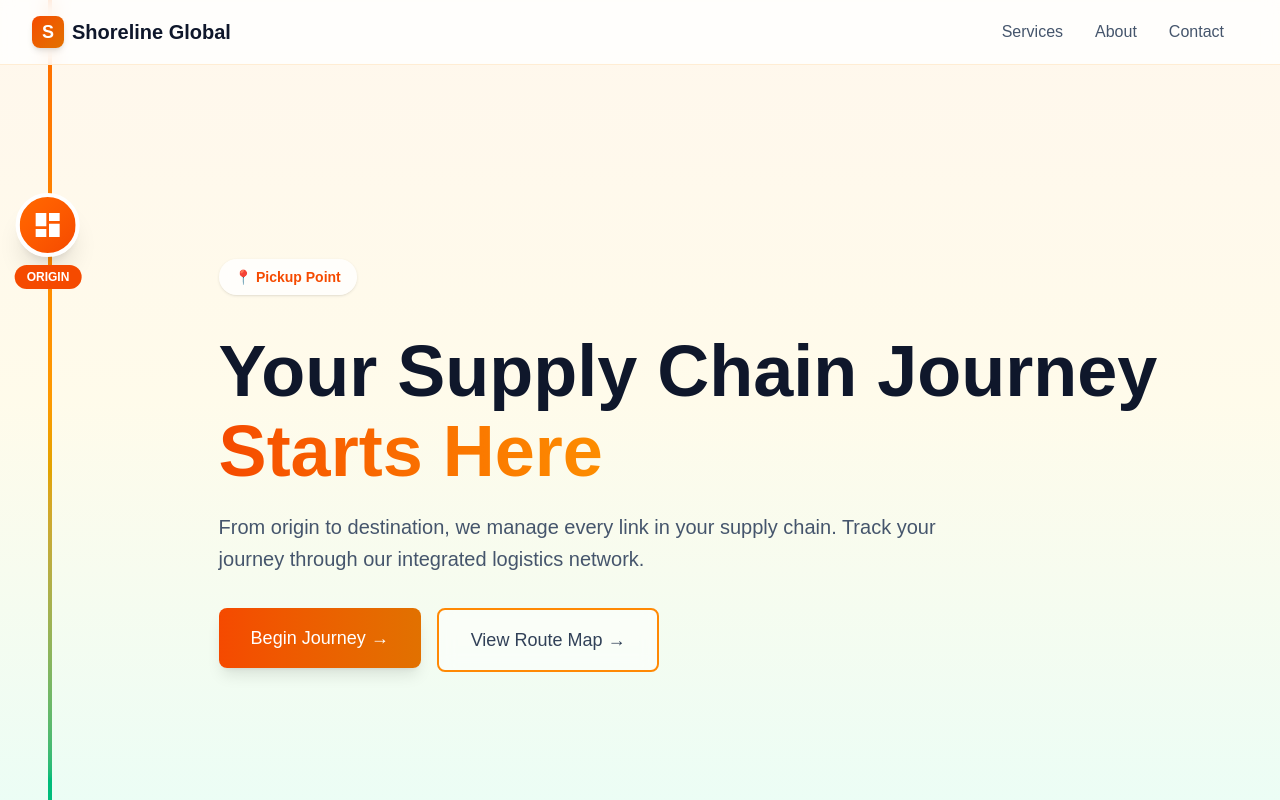
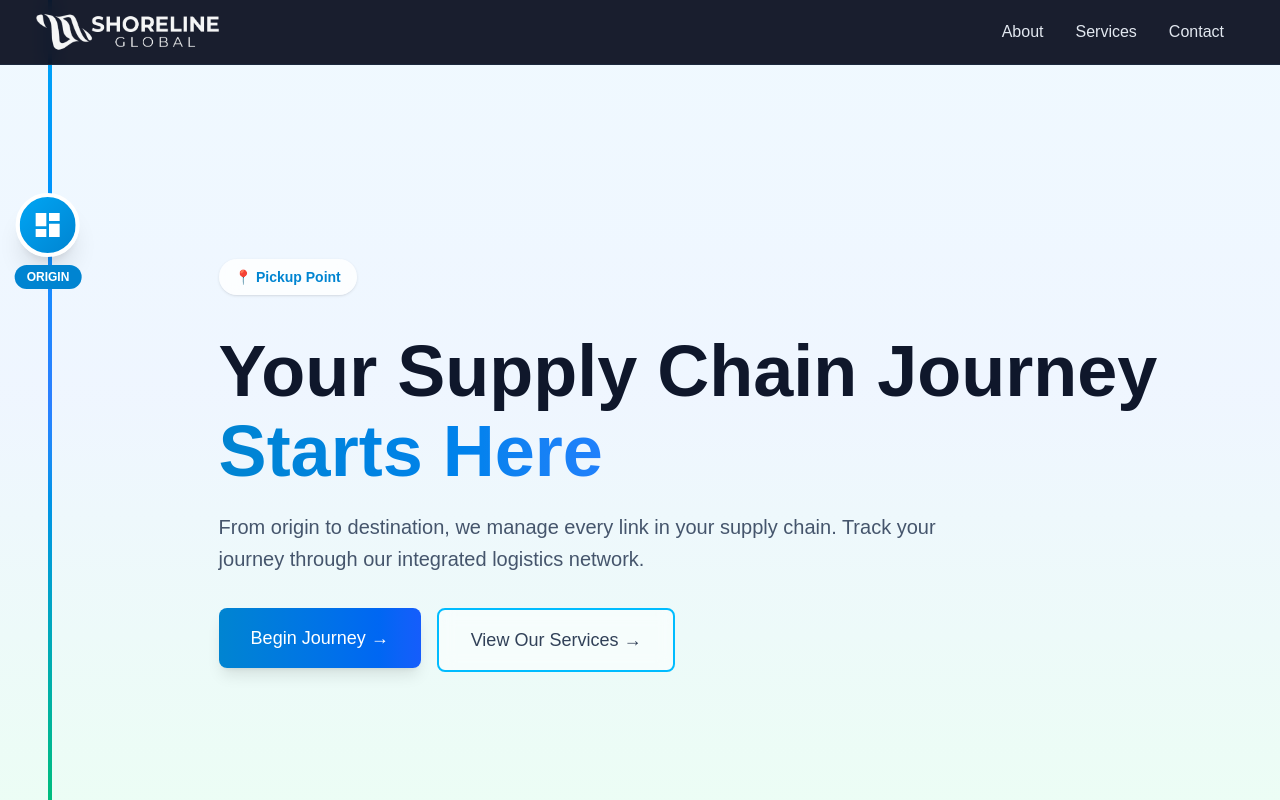
Before and after one commit to Shoreline-Global/shoreline-global, a Next.js app: page / in a window 1280 px wide. Shown: the top 800 px of the page. Built offline with nearby package versions, Linux system fonts and the light colour scheme.

Commit message:
Update header

```diff
--- a/app/page.tsx
+++ b/app/page.tsx
@@ -50,17 +50,17 @@ export default function Home() {
   return (
     <div ref={containerRef} className="min-h-screen relative">
       {/* Seamless Background Gradient - Top to Bottom Journey */}
-      <div className="fixed inset-0 bg-gradient-to-b from-orange-50 via-amber-50 via-50% to-emerald-50 -z-10"></div>
+      <div className="fixed inset-0 bg-gradient-to-b from-sky-50 via-blue-50 via-50% to-emerald-50 -z-10"></div>
 
       <Navigation />
 
       {/* Continuous Vertical Supply Chain Path - fills as you scroll */}
       <div className="fixed left-8 lg:left-12 top-0 bottom-0 w-1 hidden lg:block z-40 pointer-events-none">
         {/* Background track */}
-        <div className="absolute top-0 left-0 right-0 bottom-0 bg-gradient-to-b from-orange-200 via-amber-200 to-emerald-200 opacity-30"></div>
+        <div className="absolute top-0 left-0 right-0 bottom-0 bg-gradient-to-b from-sky-200 via-amber-200 to-emerald-200 opacity-30"></div>
         {/* Animated fill */}
         <motion.div
-          className="absolute top-0 left-0 right-0 bg-gradient-to-b from-orange-500 via-amber-500 to-emerald-500 shadow-lg origin-top"
+          className="absolute top-0 left-0 right-0 bg-gradient-to-b from-sky-500 via-blue-500 to-emerald-500 shadow-lg origin-top"
           style={{ height: pathHeight }}
         ></motion.div>
       </div>
@@ -70,7 +70,7 @@ export default function Home() {
         {/* Origin Checkpoint Marker */}
         <div className="absolute left-8 lg:left-12 top-32 -translate-x-1/2 hidden lg:flex flex-col items-center z-50">
           <motion.div
-            className="w-16 h-16 rounded-full bg-gradient-to-br from-orange-500 to-orange-600 border-4 border-white shadow-xl flex items-center justify-center"
+            className="w-16 h-16 rounded-full bg-gradient-to-br from-sky-500 to-sky-600 border-4 border-white shadow-xl flex items-center justify-center"
             initial={{ scale: 0 }}
             animate={{ scale: 1 }}
             transition={{ duration: 0.5, delay: 0.3 }}
@@ -79,7 +79,7 @@ export default function Home() {
               <path d="M3 13h8V3H3v10zm0 8h8v-6H3v6zm10 0h8V11h-8v10zm0-18v6h8V3h-8z"/>
             </svg>
           </motion.div>
-          <div className="mt-2 bg-orange-600 text-white text-xs font-bold px-3 py-1 rounded-full whitespace-nowrap">
+          <div className="mt-2 bg-sky-600 text-white text-xs font-bold px-3 py-1 rounded-full whitespace-nowrap">
             ORIGIN
           </div>
         </div>
@@ -91,7 +91,7 @@ export default function Home() {
             variants={staggerContainer}
           >
             <motion.div className="mb-6" variants={fadeInUp}>
-              <span className="inline-block bg-white/80 backdrop-blur text-orange-600 px-4 py-2 rounded-full text-sm font-semibold mb-4 shadow-sm">
+              <span className="inline-block bg-white/80 backdrop-blur text-sky-600 px-4 py-2 rounded-full text-sm font-semibold mb-4 shadow-sm">
                 📍 Pickup Point
               </span>
             </motion.div>
@@ -101,7 +101,7 @@ export default function Home() {
               variants={fadeInUp}
             >
               Your Supply Chain Journey
-              <span className="bg-gradient-to-r from-orange-600 via-amber-500 to-emerald-600 bg-clip-text text-transparent block mt-2">Starts Here</span>
+              <span className="bg-gradient-to-r from-sky-600 via-blue-500 to-blue-600 bg-clip-text text-transparent block mt-2">Starts Here</span>
             </motion.h1>
             <motion.p
               className="text-xl text-slate-600 mb-8 leading-relaxed max-w-3xl"
@@ -120,7 +120,7 @@ export default function Home() {
               >
                 <Link
                   href="/contact"
-                  className="bg-gradient-to-r from-orange-600 to-amber-600 text-white px-8 py-4 rounded-lg hover:from-orange-700 hover:to-amber-700 transition-all shadow-lg hover:shadow-xl font-medium text-lg inline-block"
+                  className="bg-gradient-to-r from-sky-600 to-blue-600 text-white px-8 py-4 rounded-lg hover:from-sky-700 hover:to-sky-600 transition-all shadow-lg hover:shadow-xl font-medium text-lg inline-block"
                 >
                   Begin Journey →
                 </Link>
@@ -131,9 +131,9 @@ export default function Home() {
               >
                 <Link
                   href="/services"
-                  className="border-2 border-orange-400 bg-white/50 backdrop-blur text-slate-700 px-8 py-4 rounded-lg hover:border-orange-600 hover:text-orange-600 hover:bg-white/80 transition-all font-medium text-lg inline-block"
+                  className="border-2 border-sky-400 bg-white/50 backdrop-blur text-slate-700 px-8 py-4 rounded-lg hover:border-sky-600 hover:text-sky-600 hover:bg-white/80 transition-all font-medium text-lg inline-block"
                 >
-                  View Route Map →
+                  View Our Services →
                 </Link>
               </motion.div>
             </motion.div>
@@ -188,7 +188,7 @@ export default function Home() {
                 >
                   <div className="flex items-start gap-6">
                     <motion.div
-                      className="w-16 h-16 bg-gradient-to-br from-amber-100 to-orange-100 rounded-xl flex items-center justify-center flex-shrink-0"
+                      className="w-16 h-16 bg-gradient-to-br from-amber-100 to-sky-100 rounded-xl flex items-center justify-center flex-shrink-0"
                       whileHover={{ rotate: 360, scale: 1.1, transition: { duration: 0.6 } }}
                     >
                       <svg className="w-8 h-8 text-amber-600" fill="none" stroke="currentColor" viewBox="0 0 24 24">
@@ -276,7 +276,7 @@ export default function Home() {
                   viewport={{ once: true }}
                   transition={{ duration: 0.5, delay: index * 0.1 }}
                 >
-                  <div className="text-5xl font-bold mb-2 bg-gradient-to-r from-orange-600 to-amber-600 bg-clip-text text-transparent">
+                  <div className="text-5xl font-bold mb-2 bg-gradient-to-r from-sky-600 to-amber-600 bg-clip-text text-transparent">
                     {stat.value}
                   </div>
                   <div className="text-slate-600 text-sm uppercase tracking-wide font-semibold">{stat.label}</div>
--- a/components/Navigation.tsx
+++ b/components/Navigation.tsx
@@ -1,43 +1,47 @@
 'use client';
 
 import Link from 'next/link';
+import Image from 'next/image';
 import { useState } from 'react';
 
 export default function Navigation() {
   const [mobileMenuOpen, setMobileMenuOpen] = useState(false);
 
   return (
-    <header className="border-b border-orange-100 bg-white/80 backdrop-blur-sm sticky top-0 z-50">
+    <header className="border-b border-slate-800 bg-slate-950/90 backdrop-blur-sm sticky top-0 z-50">
       <nav className="max-w-7xl mx-auto px-4 sm:px-6 lg:px-8 h-16 flex items-center justify-between">
         <Link href="/" className="flex items-center space-x-2 group">
-          <div className="w-8 h-8 bg-gradient-to-br from-orange-600 to-amber-600 rounded-lg flex items-center justify-center shadow-md group-hover:shadow-lg transition-shadow">
-            <span className="text-white font-bold text-lg">S</span>
-          </div>
-          <span className="font-bold text-xl text-slate-900 group-hover:text-orange-600 transition-colors">Shoreline Global</span>
-        </Link>
+        <Image
+           src="/logo.png"
+           alt="Shoreline Global"
+           width={150}
+           height={150}
+           className="w-48 h-auto object-contain"
+         />
+         </Link>
 
         {/* Right-side container: desktop links on the right, mobile button still visible on small screens */}
         <div className="flex items-center space-x-6">
           {/* Desktop Navigation (moved into right-side container) */}
           <div className="hidden md:flex space-x-8">
-            <Link href="/services" className="text-slate-600 hover:text-orange-600 transition-colors font-medium relative group">
+            <Link href="/about" className="text-slate-200 hover:text-sky-400 transition-colors font-medium relative group">
+              About
+              <span className="absolute bottom-0 left-0 w-0 h-0.5 bg-sky-400 group-hover:w-full transition-all duration-300"></span>
+            </Link>
+            <Link href="/services" className="text-slate-200 hover:text-sky-400 transition-colors font-medium relative group">
               Services
-              <span className="absolute bottom-0 left-0 w-0 h-0.5 bg-orange-600 group-hover:w-full transition-all duration-300"></span>
+              <span className="absolute bottom-0 left-0 w-0 h-0.5 bg-sky-400 group-hover:w-full transition-all duration-300"></span>
             </Link>
-            <Link href="/about" className="text-slate-600 hover:text-orange-600 transition-colors font-medium relative group">
-              About
-              <span className="absolute bottom-0 left-0 w-0 h-0.5 bg-orange-600 group-hover:w-full transition-all duration-300"></span>
-            </Link>
-            <Link href="/contact" className="text-slate-600 hover:text-orange-600 transition-colors font-medium relative group">
+            <Link href="/contact" className="text-slate-200 hover:text-sky-400 transition-colors font-medium relative group">
               Contact
-              <span className="absolute bottom-0 left-0 w-0 h-0.5 bg-orange-600 group-hover:w-full transition-all duration-300"></span>
+              <span className="absolute bottom-0 left-0 w-0 h-0.5 bg-sky-400 group-hover:w-full transition-all duration-300"></span>
             </Link>
           </div>
 
           {/* Mobile menu button */}
           <button
             onClick={() => setMobileMenuOpen(!mobileMenuOpen)}
-            className="md:hidden p-2 text-slate-600 hover:text-orange-600"
+            className="md:hidden p-2 text-slate-600 hover:text-sky-600"
           >
           <svg className="w-6 h-6" fill="none" stroke="currentColor" viewBox="0 0 24 24">
             {mobileMenuOpen ? (
@@ -52,25 +56,25 @@ export default function Navigation() {
 
       {/* Mobile Navigation */}
       {mobileMenuOpen && (
-        <div className="md:hidden border-t border-orange-100 bg-white">
+        <div className="md:hidden border-t border-sky-100 bg-white">
           <div className="px-4 py-4 space-y-3">
             <Link
               href="/services"
-              className="block text-slate-600 hover:text-orange-600 transition-colors py-2 font-medium"
+              className="block text-slate-600 hover:text-sky-600 transition-colors py-2 font-medium"
               onClick={() => setMobileMenuOpen(false)}
             >
               Services
             </Link>
             <Link
               href="/about"
-              className="block text-slate-600 hover:text-orange-600 transition-colors py-2 font-medium"
+              className="block text-slate-600 hover:text-sky-600 transition-colors py-2 font-medium"
               onClick={() => setMobileMenuOpen(false)}
             >
               About
             </Link>
             <Link
               href="/contact"
-              className="block text-slate-600 hover:text-orange-600 transition-colors py-2 font-medium"
+              className="block text-slate-600 hover:text-sky-600 transition-colors py-2 font-medium"
               onClick={() => setMobileMenuOpen(false)}
             >
               Contact
```
